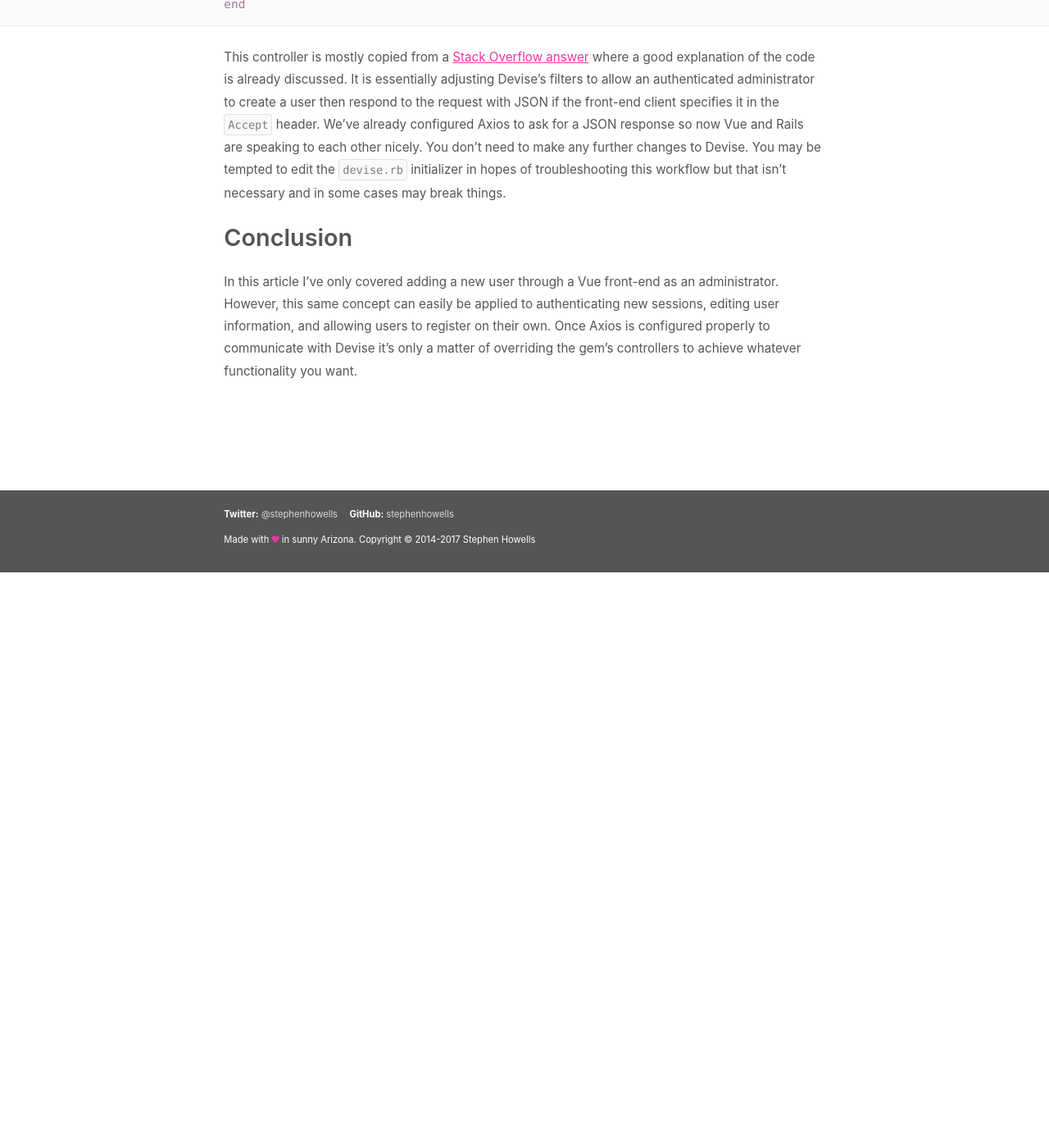
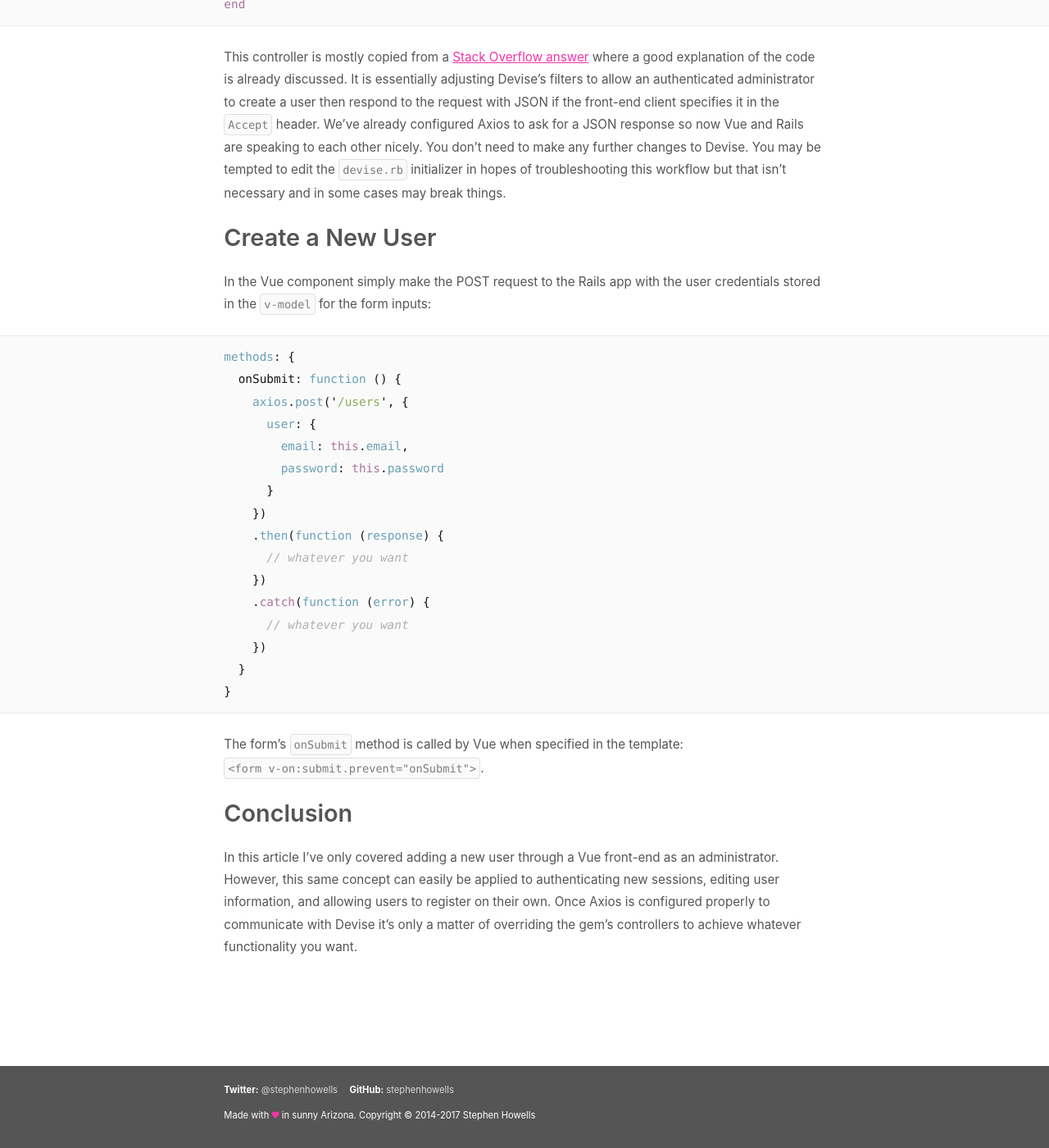
Before and after one commit to stephenhowells/stephenhowells.net, a Jekyll site: the page built from _posts/2017-03-18-rails-5-user-registration-with-devise-vue-js-and-axios.markdown, in a window 1280 px wide and 1400 px high, scrolled down 2537 px. Shown: the whole window at 82% size. Built offline with Jekyll 4.4.1, drawn with Linux system fonts in a browser that asks for light colours; nearby versions of some CDN libraries; some web fonts are replaced; comment, search, counter and statistics services are not loaded; before the commit the page ends 3235 px from its top, so only the background shows below that.

Commit message:
article append

````diff
--- a/_posts/2017-03-18-rails-5-user-registration-with-devise-vue-js-and-axios.markdown
+++ b/_posts/2017-03-18-rails-5-user-registration-with-devise-vue-js-and-axios.markdown
@@ -78,6 +78,31 @@ end
 
 This controller is mostly copied from a [Stack Overflow answer](http://stackoverflow.com/a/36209399/1678740) where a good explanation of the code is already discussed. It is essentially adjusting Devise’s filters to allow an authenticated administrator to create a user then respond to the request with JSON if the front-end client specifies it in the `Accept` header. We’ve already configured Axios to ask for a JSON response so now Vue and Rails are speaking to each other nicely. You don’t need to make any further changes to Devise. You may be tempted to edit the `devise.rb` initializer in hopes of troubleshooting this workflow but that isn’t necessary and in some cases may break things.
 
+## Create a New User
+
+In the Vue component simply make the POST request to the Rails app with the user credentials stored in the `v-model` for the form inputs:
+
+```js
+methods: {
+  onSubmit: function () {
+    axios.post('/users', {
+      user: {
+        email: this.email,
+        password: this.password
+      }
+    })
+    .then(function (response) {
+      // whatever you want
+    })
+    .catch(function (error) {
+      // whatever you want
+    })
+  }
+}
+```
+
+The form's `onSubmit` method is called by Vue when specified in the template: `<form v-on:submit.prevent="onSubmit">`.
+
 ## Conclusion
 
 In this article I’ve only covered adding a new user through a Vue front-end as an administrator. However, this same concept can easily be applied to authenticating new sessions, editing user information, and allowing users to register on their own. Once Axios is configured properly to communicate with Devise it’s only a matter of overriding the gem’s controllers to achieve whatever functionality you want.
````
